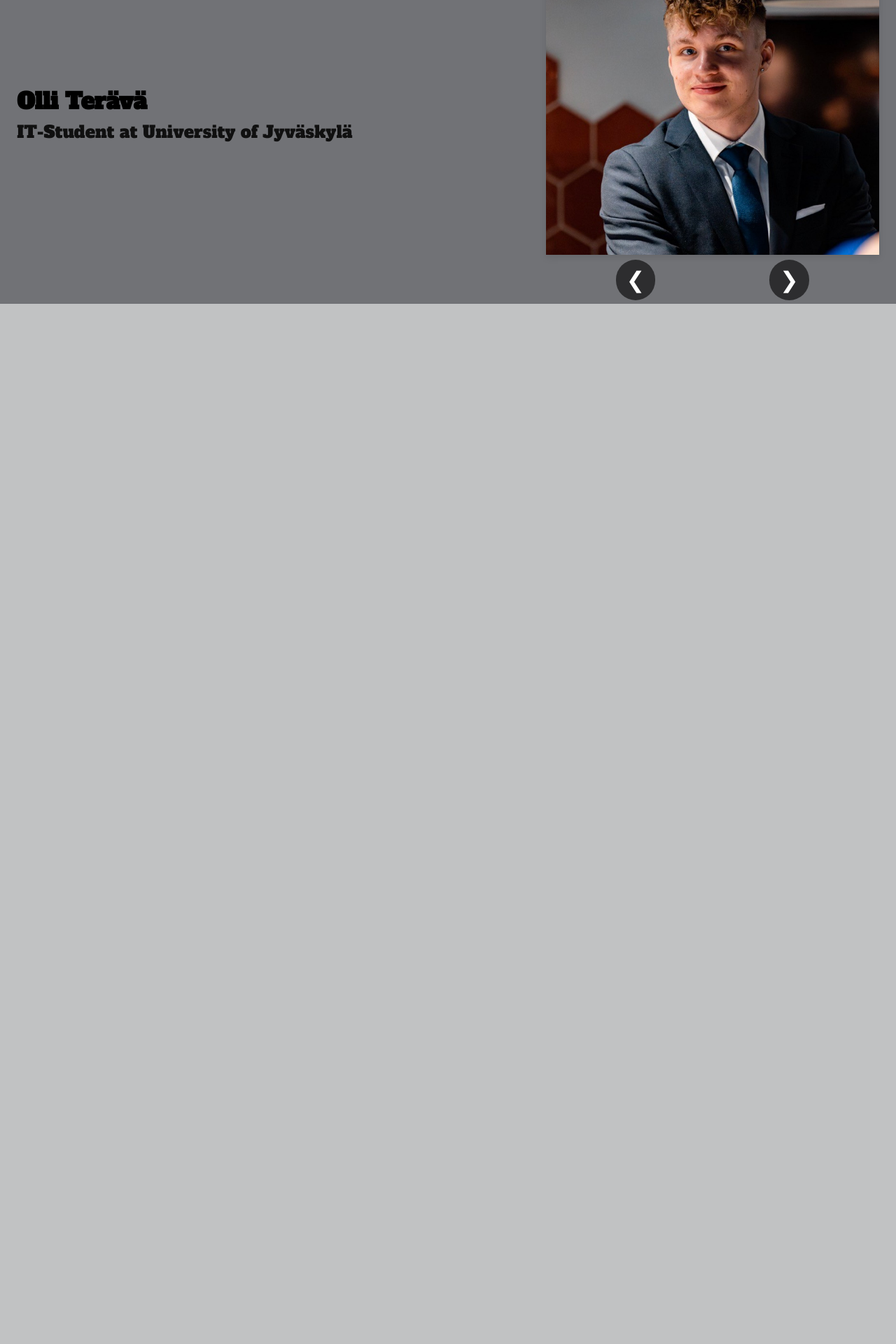
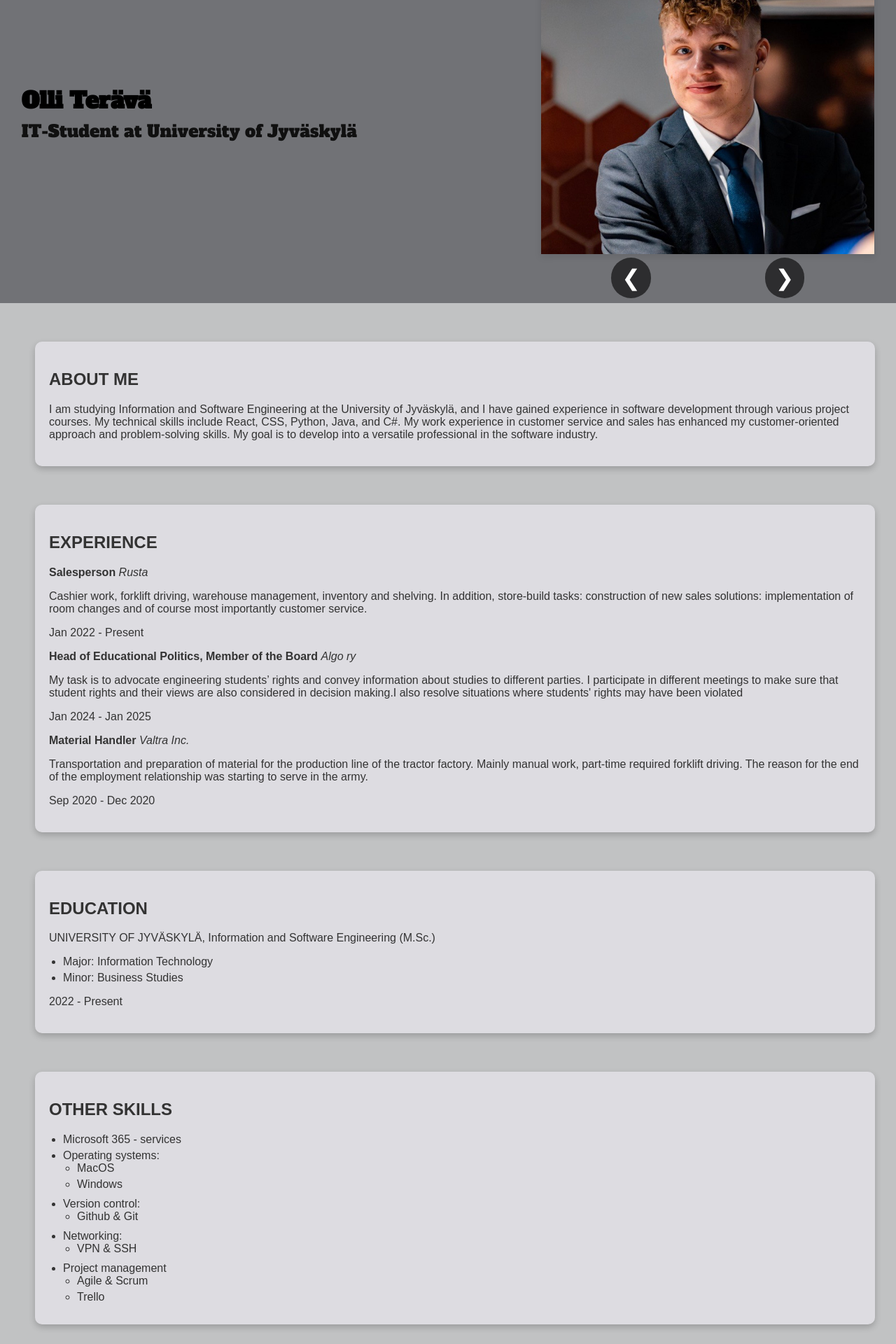
Before and after one commit to osterava/olliterava.fi, a React (Create React App) app in the folder frontend/: page /resume in a window 1280 px wide. Shown: the part 160-2080 px from the top of the page at 70% size. Before the commit the page ends 800 px from the top, so only its background shows below. Built offline with nearby package versions, Linux system fonts and the light colour scheme.

Commit message:
resumen lisäys

```diff
--- a/frontend/src/App.css
+++ b/frontend/src/App.css
@@ -42,12 +42,12 @@ button:hover {
 }
 
 .prev {
-  top: 457px;
+  top: 455px;
   left: 100px;
 }
 
 .next {
-  top: 457px;
+  top: 455px;
   right: 100px;
 }
 
@@ -61,7 +61,7 @@ button:hover {
   font-family: "Alfa Slab One", serif;
   display: flex;
   flex-direction: column;
-  margin-right: 20vw;
+  margin-right: 19vw;
 }
 
 .header {
@@ -117,6 +117,10 @@ header .navigation nav ul li a:hover {
   color: #007bff;
 }
 
+.header-logo_img {
+  width: 30px;
+}
+
 .about-me {
   padding: 20px;
   margin-left: 50px;
@@ -143,6 +147,11 @@ header .navigation nav ul li a:hover {
 .about-me a:hover {
   text-decoration: underline;
 }
+
+.about-me img {
+  width: 30px;
+}
+
 .projects {
   padding: 20px;
   text-align: center;
@@ -152,6 +161,7 @@ header .navigation nav ul li a:hover {
   padding: 20px;
   margin-left: 20px;
   margin-top: 55px;
+  margin-bottom: 55px;
   background-color: #dddce1;
   border-radius: 10px;
   box-shadow: 0 4px 10px rgba(0, 0, 0, 0.2);
@@ -349,6 +359,20 @@ header .navigation nav ul li a:hover {
   z-index: 1000;
 }
 
+.resume {
+  padding-left: 30px;
+  padding-right: 30px;
+  font-family: Arial, sans-serif;
+}
+
+ul {
+  padding-left: 20px;
+  margin-bottom: 10px; /* Lisää väliä listan jälkeen */
+}
+
+ul li {
+  margin-bottom: 5px; /* Lisää väliä listan sisällä */
+}
 
 @media (min-width:2000px){
 
@@ -382,19 +406,14 @@ header .navigation nav ul li a:hover {
   }
 
 
+
 }
 
 @media (min-width: 1500px) {
-  .skills,
   .projects {
-    padding: 30px 20px;
+    padding: 3px 20px;
     max-width: 70%;
     margin: 0 5% 0 5%;
-  }
-
-  .skills h2,
-  .projects h2 {
-    font-size: 3em;
   }
 
   .progress-description {
--- a/frontend/src/App.jsx
+++ b/frontend/src/App.jsx
@@ -5,6 +5,7 @@ import Skills from './components/Skills'
 import About from './components/About'
 import Projects from './components/Projects'
 import Contact from './components/Contact'
+import Resume from './components/Resume'
 import './App.css'
 
 const App = () => {
@@ -13,6 +14,7 @@ const App = () => {
       <Header />
       <Routes>
         <Route path="/contact" element={<Contact />} />
+        <Route path="/resume" element={<Resume />} />
         <Route path="/" element={(
           <div>
             <About />
--- a/frontend/src/components/Header.jsx
+++ b/frontend/src/components/Header.jsx
@@ -1,9 +1,11 @@
 import React, { useState, useRef } from "react";
-import { Link } from "react-router-dom"; // Tuo Link komponentti
+import { Link } from "react-router-dom"
 import kuva_0 from '../images/kuva_0.jpg';
 import kuva_3 from '../images/kuva_3.jpeg';
 import kuva_4 from '../images/kuva_4.jpeg';
 import kuva_5 from '../images/kuva_5.jpeg';
+import linkedin from '../images/linkedin.PNG'
+import git from '../images/git-log.png'
 
 const images = [kuva_0, kuva_3, kuva_4, kuva_5];
 
@@ -42,7 +44,14 @@ const Header = () => {
           <nav>
             <ul>
               <li><Link to="/">Home</Link></li>
+              <li><Link to="/resume">Resume</Link></li>
               <li><Link to="/contact">Contact</Link></li>
+              <a href="https://linkedin.com/in/olliterava" >
+                <img src={linkedin} alt="linkedin" width={23}/>
+               </a>
+              <a href= "https://github.com/osterava">
+                <img src={git} alt="github" width={23}/>
+              </a>
             </ul>
           </nav>
         </div>
--- /dev/null
+++ b/frontend/src/components/Resume.jsx
@@ -0,0 +1,87 @@
+import React from "react"
+
+const Resume = () => {
+
+    return (
+        <div className="resume">
+
+          <section className="skills">
+            <h2>ABOUT ME</h2>
+            <p> I am studying Information and Software Engineering at
+                the University of Jyväskylä, and I have gained
+                experience in software development through various
+                project courses. My technical skills include React, CSS,
+                Python, Java, and C#. My work experience in customer
+                service and sales has enhanced my customer-oriented
+                approach and problem-solving skills. My goal is to
+                develop into a versatile professional in the software
+                industry.
+            </p>
+          </section>
+
+          <section className="skills">
+            <h2>EXPERIENCE</h2>
+            <div className="job">
+            <p><strong> Salesperson </strong><i>Rusta</i></p>
+            <p> Cashier work, forklift driving, warehouse management, inventory and shelving. In addition, store-build tasks: construction of new sales solutions: implementation of room changes and of course most importantly customer service. </p>
+            <p>Jan 2022 - Present</p>
+            </div>
+
+            <div className="job">
+            <p><strong>Head of Educational Politics, Member of the Board </strong> <i> Algo ry</i></p>
+            <p>My task is to advocate engineering students’ rights and convey information about studies to different parties. I participate in different meetings to make sure that student rights and their views are also considered in decision making.I also resolve situations where students' rights may have been violated </p>
+            <p>Jan 2024 - Jan 2025</p>
+            </div>
+
+            <div className="job">
+            <p><strong>Material Handler </strong> <i> Valtra Inc.</i></p>
+            <p>Transportation and preparation of material for the production line of the tractor factory. Mainly manual work, part-time required forklift driving. The reason for the end of the employment relationship was starting to serve in the army. </p>
+            <p>Sep 2020 - Dec 2020</p>
+            </div>
+
+          </section>
+
+          <section className="skills">
+            <h2>EDUCATION</h2>
+            <p>UNIVERSITY OF JYVÄSKYLÄ, Information and Software Engineering (M.Sc.)</p>
+            <ul>
+               <li>Major: Information Technology</li>
+               <li>Minor: Business Studies</li>
+            </ul>
+            <p>2022 - Present</p>
+          </section>
+
+          <section className="skills">
+            <h2>OTHER SKILLS</h2>
+            <ul className="other-skills">
+                <li>Microsoft 365 - services</li>
+                <li>Operating systems:
+                    <ul>
+                        <li>MacOS</li>
+                        <li>Windows</li>
+                    </ul>
+                </li>
+                <li>Version control:
+                    <ul>
+                        <li>Github & Git</li>
+                    </ul>
+                </li>
+                <li>Networking:
+                    <ul>
+                        <li>VPN & SSH</li>
+                    </ul>
+                </li>
+                <li>Project management
+                    <ul>
+                        <li> Agile & Scrum </li>
+                        <li> Trello </li>
+                    </ul>
+                </li>
+            </ul>
+
+          </section>
+        </div>
+      )
+}
+
+export default Resume
```
Also changed, not shown: frontend/src/images/git-log.png (added), frontend/src/images/linkedin.PNG (renamed from frontend/src/images/IMG_0869.PNG).
